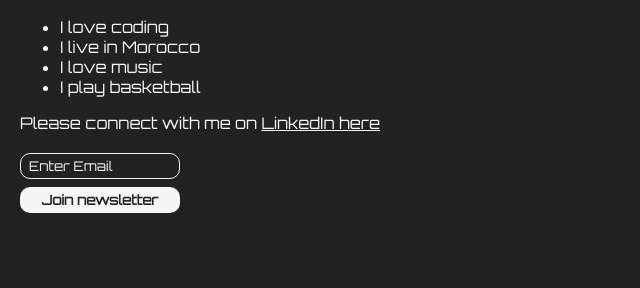
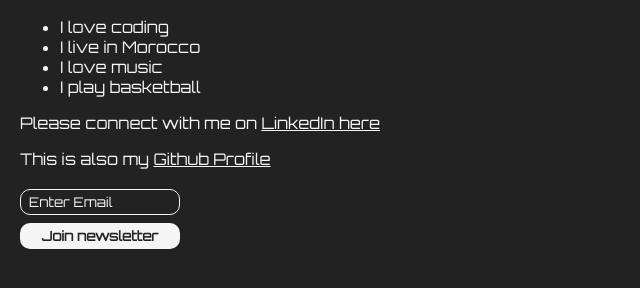
Before and after one commit to hassan22565/Hassan, a plain HTML site: page index.html in a window 1280 px wide. Shown: the part 164-452 px from the top of the page, without its empty margins (0-640 px from the left). Drawn offline with Linux system fonts and the light colour scheme; a web font is replaced by a local one.

Commit message:
Add files via upload

```diff
--- a/index.html
+++ b/index.html
@@ -17,8 +17,8 @@
             <li> I play basketball</li>
         </ul>
         <p>Please connect with me on <a href="https://www.linkedin.com/in/hassan-elbahar-14aa24382/" target="_blank">LinkedIn here</a></p>
+        <p>This is also my <a href="https://github.com/hassanelbahar" target="_blank">Github Profile</a></p>
         <input type="text" placeholder="Enter Email">
         <button>Join newsletter</button>
     </body>
-
 </html>
```
Also changed, not shown: photo_2025-10-25_02-09-03.jpg (added).
